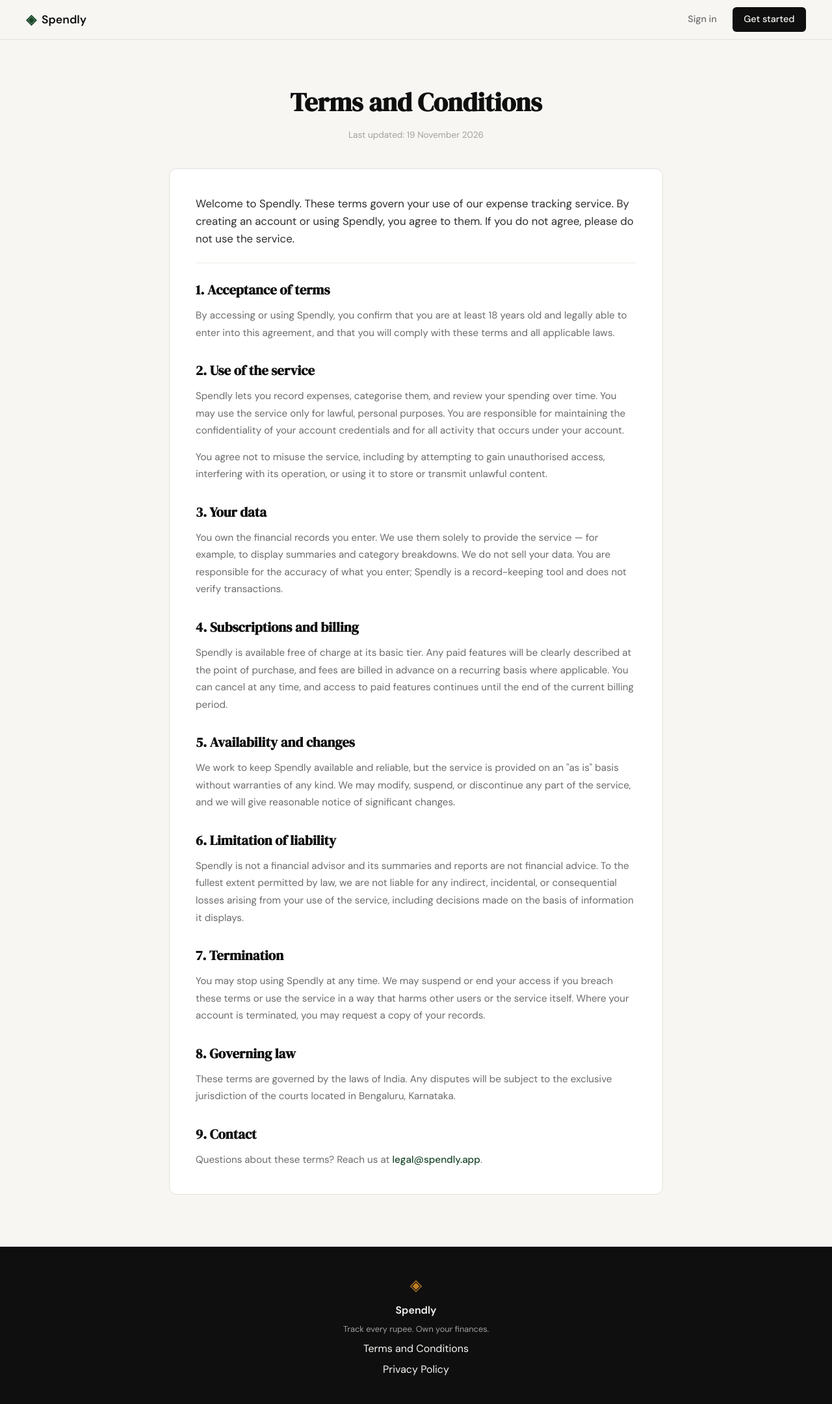
After one commit to roman-bista/Agentic_coding, a Flask app: page /terms in a window 1280 px wide. The commit adds this page. Shown: the whole page at 65% size. Run offline with Flask 3, Linux system fonts and the light colour scheme.

```diff
--- a/app.py
+++ b/app.py
@@ -20,6 +20,11 @@ def register():
 @app.route("/login")
 def login():
     return render_template("login.html")
+
+
+@app.route("/terms")
+def terms():
+    return render_template("terms.html")
 
 
 # ------------------------------------------------------------------ #
@@ -52,4 +57,6 @@ def delete_expense(id):
 
 
 if __name__ == "__main__":
-    app.run(debug=True, port=5001)
+    # Port 5000 is shared with the macOS AirPlay Receiver, which binds *:5000
+    # but not the IPv4 loopback — binding 127.0.0.1 lets both coexist.
+    app.run(debug=True, host="127.0.0.1", port=5000)
--- a/static/css/style.css
+++ b/static/css/style.css
@@ -478,6 +478,75 @@ a { color: inherit; text-decoration: none; }
 .auth-switch a:hover { text-decoration: underline; }
 
 /* ------------------------------------------------------------------ */
+/* Legal pages (Terms, Privacy)                                        */
+/* ------------------------------------------------------------------ */
+
+.legal-section {
+    padding: 4rem 2rem 5rem;
+}
+
+.legal-container {
+    max-width: 760px;
+    margin: 0 auto;
+}
+
+.legal-header {
+    text-align: center;
+    margin-bottom: 2.5rem;
+}
+
+.legal-title {
+    font-family: var(--font-display);
+    font-size: 2.5rem;
+    color: var(--ink);
+    margin-bottom: 0.5rem;
+}
+
+.legal-meta {
+    font-size: 0.85rem;
+    color: var(--ink-faint);
+}
+
+.legal-card {
+    background: var(--paper-card);
+    border: 1px solid var(--border);
+    border-radius: var(--radius-md);
+    padding: 2.5rem;
+}
+
+.legal-lede {
+    font-size: 1.05rem;
+    color: var(--ink-soft);
+    padding-bottom: 1.5rem;
+    border-bottom: 1px solid var(--border-soft);
+    margin-bottom: 1.5rem;
+}
+
+.legal-heading {
+    font-family: var(--font-display);
+    font-size: 1.3rem;
+    color: var(--ink);
+    margin: 1.75rem 0 0.6rem;
+}
+
+.legal-heading:first-of-type { margin-top: 0; }
+
+.legal-body {
+    font-size: 0.95rem;
+    color: var(--ink-muted);
+    line-height: 1.75;
+}
+
+.legal-body + .legal-body { margin-top: 0.85rem; }
+
+.legal-link {
+    color: var(--accent);
+    font-weight: 500;
+}
+
+.legal-link:hover { text-decoration: underline; }
+
+/* ------------------------------------------------------------------ */
 /* Footer                                                              */
 /* ------------------------------------------------------------------ */
 
--- a/templates/base.html
+++ b/templates/base.html
@@ -34,7 +34,7 @@
             <span class="brand-icon">◈</span>
             <span class="footer-name">Spendly</span>
             <p class="footer-copy">Track every rupee. Own your finances.</p>
-            <a href="#">Terms and Conditions</a>
+            <a href="{{ url_for('terms') }}">Terms and Conditions</a>
             <a href="#">Privacy Policy</a>
         </div>
     </footer>
--- /dev/null
+++ b/templates/terms.html
@@ -0,0 +1,103 @@
+{% extends "base.html" %}
+
+{% block title %}Terms and Conditions — Spendly{% endblock %}
+
+{% block content %}
+
+<section class="legal-section">
+    <div class="legal-container">
+        <header class="legal-header">
+            <h1 class="legal-title">Terms and Conditions</h1>
+            <p class="legal-meta">Last updated: 19 November 2026</p>
+        </header>
+
+        <div class="legal-card">
+
+            <p class="legal-lede">
+                Welcome to Spendly. These terms govern your use of our expense
+                tracking service. By creating an account or using Spendly, you
+                agree to them. If you do not agree, please do not use the service.
+            </p>
+
+            <h2 class="legal-heading">1. Acceptance of terms</h2>
+            <p class="legal-body">
+                By accessing or using Spendly, you confirm that you are at least
+                18 years old and legally able to enter into this agreement, and
+                that you will comply with these terms and all applicable laws.
+            </p>
+
+            <h2 class="legal-heading">2. Use of the service</h2>
+            <p class="legal-body">
+                Spendly lets you record expenses, categorise them, and review your
+                spending over time. You may use the service only for lawful,
+                personal purposes. You are responsible for maintaining the
+                confidentiality of your account credentials and for all activity
+                that occurs under your account.
+            </p>
+            <p class="legal-body">
+                You agree not to misuse the service, including by attempting to
+                gain unauthorised access, interfering with its operation, or using
+                it to store or transmit unlawful content.
+            </p>
+
+            <h2 class="legal-heading">3. Your data</h2>
+            <p class="legal-body">
+                You own the financial records you enter. We use them solely to
+                provide the service — for example, to display summaries and
+                category breakdowns. We do not sell your data. You are
+                responsible for the accuracy of what you enter; Spendly is a
+                record-keeping tool and does not verify transactions.
+            </p>
+
+            <h2 class="legal-heading">4. Subscriptions and billing</h2>
+            <p class="legal-body">
+                Spendly is available free of charge at its basic tier. Any paid
+                features will be clearly described at the point of purchase, and
+                fees are billed in advance on a recurring basis where applicable.
+                You can cancel at any time, and access to paid features continues
+                until the end of the current billing period.
+            </p>
+
+            <h2 class="legal-heading">5. Availability and changes</h2>
+            <p class="legal-body">
+                We work to keep Spendly available and reliable, but the service is
+                provided on an "as is" basis without warranties of any kind. We
+                may modify, suspend, or discontinue any part of the service, and
+                we will give reasonable notice of significant changes.
+            </p>
+
+            <h2 class="legal-heading">6. Limitation of liability</h2>
+            <p class="legal-body">
+                Spendly is not a financial advisor and its summaries and reports
+                are not financial advice. To the fullest extent permitted by law,
+                we are not liable for any indirect, incidental, or consequential
+                losses arising from your use of the service, including decisions
+                made on the basis of information it displays.
+            </p>
+
+            <h2 class="legal-heading">7. Termination</h2>
+            <p class="legal-body">
+                You may stop using Spendly at any time. We may suspend or end your
+                access if you breach these terms or use the service in a way that
+                harms other users or the service itself. Where your account is
+                terminated, you may request a copy of your records.
+            </p>
+
+            <h2 class="legal-heading">8. Governing law</h2>
+            <p class="legal-body">
+                These terms are governed by the laws of India. Any disputes will be
+                subject to the exclusive jurisdiction of the courts located in
+                Bengaluru, Karnataka.
+            </p>
+
+            <h2 class="legal-heading">9. Contact</h2>
+            <p class="legal-body">
+                Questions about these terms? Reach us at
+                <a href="mailto:legal@spendly.app" class="legal-link">legal@spendly.app</a>.
+            </p>
+
+        </div>
+    </div>
+</section>
+
+{% endblock %}
```
